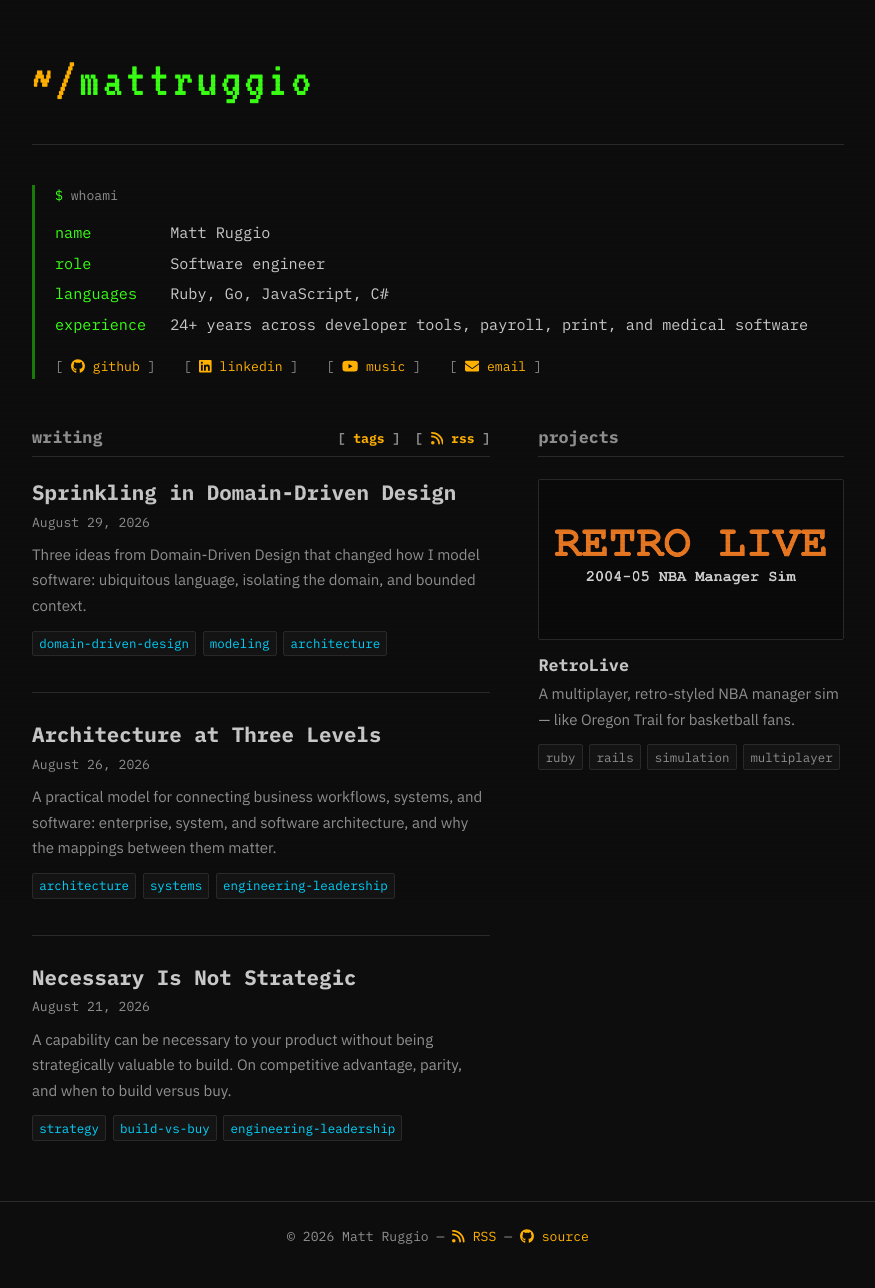
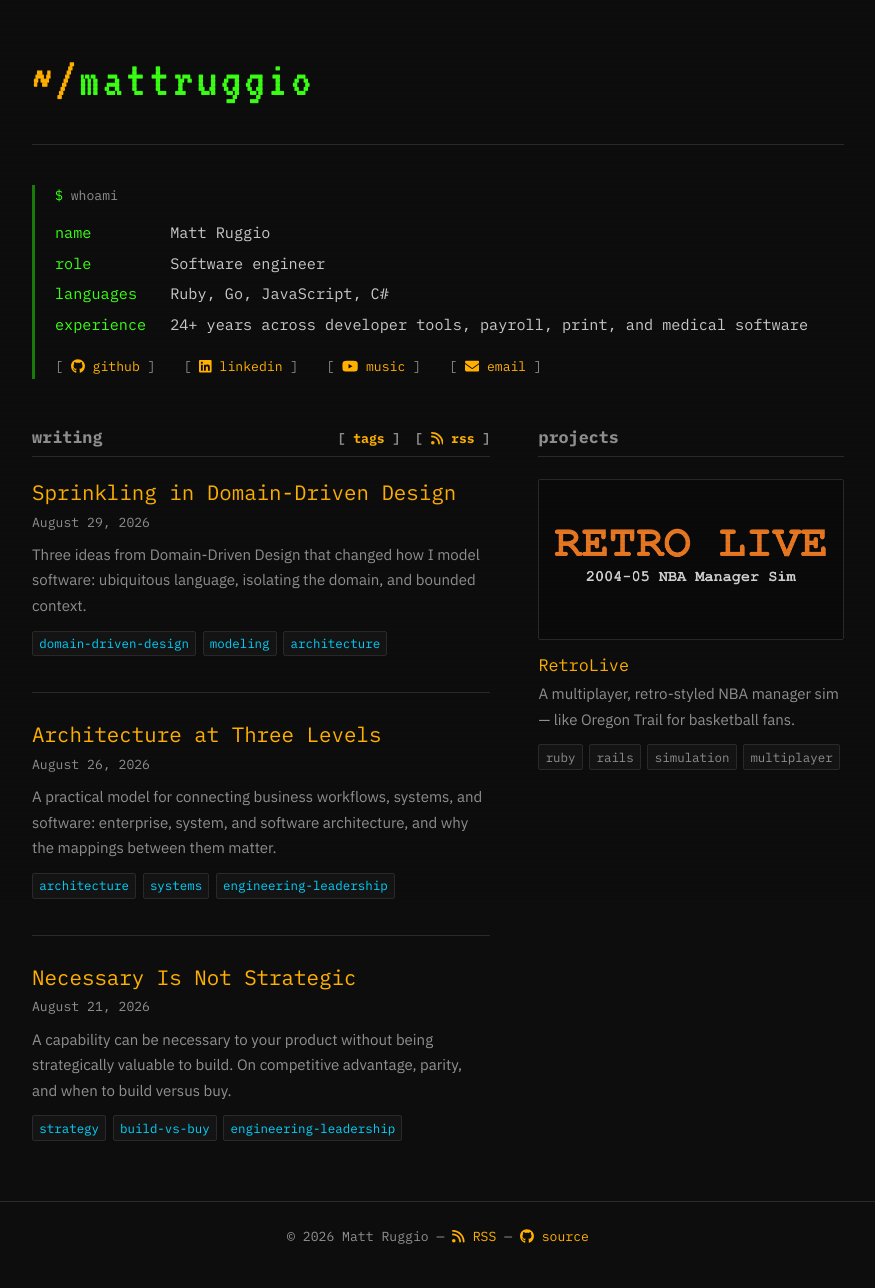
Before and after one commit to mattruggio/mattruggio.github.io, a Jekyll site: the page built from index.md, in a window 1280 px wide. Shown: the whole page, without its empty margins (202-1077 px from the left). Built offline with Jekyll 4.4.1, drawn with Linux system fonts in a browser that asks for light colours.

Commit message:
Let post and project titles take the link colour
Titles were the last links still wearing body text, which left the colour
hierarchy inverted: amber marked the small utility links while the
headline links a reader actually came for stayed neutral. It also
undercut the reason the "read more" links were dropped, since the title
was carrying no affordance beyond size and a hover.

They now inherit from `a` like everything else, so link colour lives in
two declarations and no component overrides it. Weight drops to regular
in exchange — 700 was there to give a neutral title enough mass to read
as clickable, and stacking it under the link colour only shouted. A
project title with no site behind it stays heading green, which is the
distinction working rather than an inconsistency.

Co-authored-by: Copilot <223556219+Copilot@users.noreply.github.com>
Copilot-Session: 331777e1-38da-4439-9766-a421efdafcb4

```diff
--- a/assets/css/main.css
+++ b/assets/css/main.css
@@ -462,17 +462,18 @@ main { flex: 1; }
 .post-list-item:last-child,
 .project-item:last-child { border-bottom: none; padding-bottom: 0; }
 
+/* Regular weight, not bold. The title used 700 when it was body-coloured and
+   needed the mass to read as the thing to click; now that it carries the link
+   colour, weight and colour are both saying "this one matters" and the pair
+   shouts. Size still separates it from the meta line beneath. */
 .post-list-item .post-link {
   font-family: var(--font-head);
-  font-weight: 700;
+  font-weight: 400;
   font-size: 1.3rem;
   line-height: 1.3;
-  color: var(--text);
   display: block;
   margin-bottom: 0.35rem;
 }
-
-.post-list-item .post-link:hover { color: var(--green); }
 
 .post-meta {
   font-family: var(--font-mono);
@@ -772,20 +773,15 @@ a.tag:hover {
   margin-bottom: 0.9rem;
 }
 
-/* Set on the heading itself, not just the anchor, so a card with a site and one
-   without look alike at rest: the anchor would otherwise take the amber that
-   marks links and the bare heading would take the green that marks headings,
-   making the same element two different colours depending on its data. Size and
-   weight already mark the title, so both stay body text and only the anchor
-   picks up a hover. */
+/* Colour is left to the base rules: a title that links takes the amber every
+   link takes, and a title with no site behind it stays the heading green. Two
+   cards can therefore differ here, which is the point — the colour says whether
+   the card leads anywhere rather than how it happens to be styled. */
 .project-title {
   font-size: 1.05rem;
+  font-weight: 400;
   margin: 0 0 0.35rem;
-  color: var(--text);
 }
-
-.project-title a { color: var(--text); }
-.project-title a:hover { color: var(--green); }
 
 .project-description { color: var(--muted); font-size: 0.94rem; margin-bottom: 0; }
 
```
